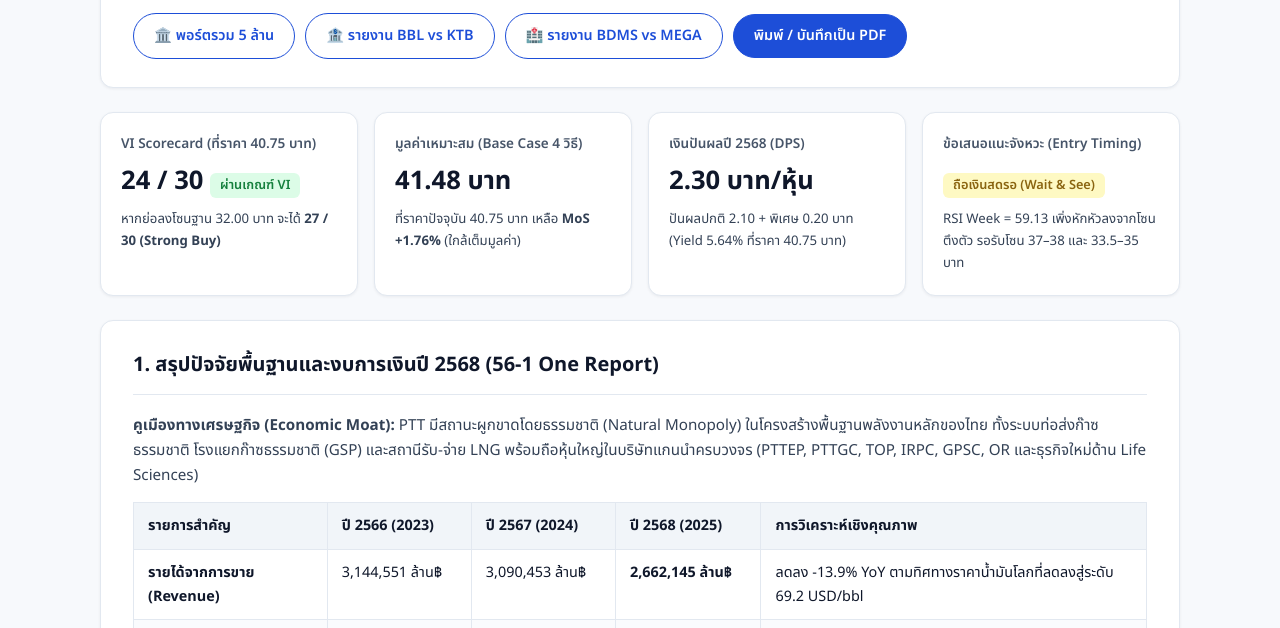
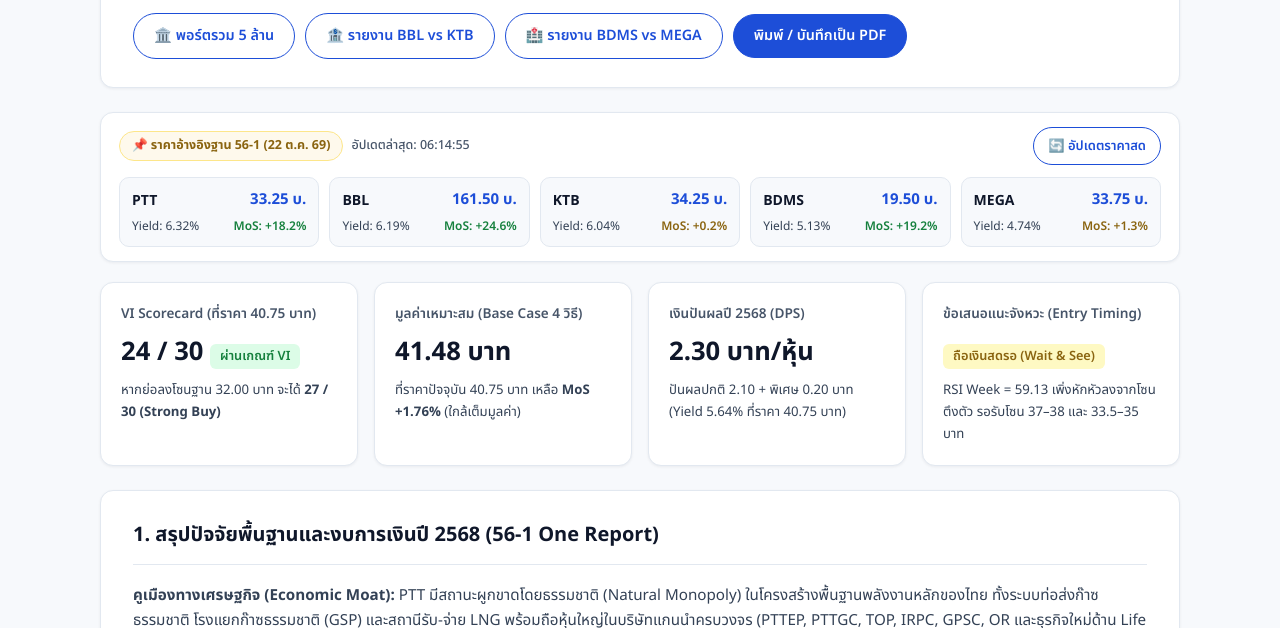
Before and after one commit to supasiao7896TH/THAI-VI-PORTFOLIO, a plain HTML site: page reports/01_Energy_PTT_VI_Report.html in a window 1280 px wide. Shown: the part 172-800 px from the top of the page. Drawn offline with Linux system fonts and the light colour scheme; no server answers.

Commit message:
feat(pwa-cloudflare): add PWA manifest, service worker, Cloudflare live quote Worker API, and GitHub Actions auto-deploy

```diff
--- /dev/null
+++ b/pwa-live.js
@@ -0,0 +1,223 @@
+(function () {
+  const BASELINE_QUOTES = {
+    PTT:  { code: 'PTT',  price: 33.25, change: 0, changePct: 0, fairValue: 40.66, totalDps: 2.10, normalDps: 1.90, eps: 3.15,  bvps: 39.96 },
+    BBL:  { code: 'BBL',  price: 161.50, change: 0, changePct: 0, fairValue: 214.08, totalDps: 10.00, normalDps: 10.00, eps: 24.11, bvps: 303.40 },
+    KTB:  { code: 'KTB',  price: 34.25, change: 0, changePct: 0, fairValue: 34.33, totalDps: 2.07, normalDps: 1.47, eps: 3.45,  bvps: 32.72 },
+    BDMS: { code: 'BDMS', price: 19.50, change: 0, changePct: 0, fairValue: 24.13, totalDps: 1.00, normalDps: 0.75, eps: 1.00,  bvps: 6.66 },
+    MEGA: { code: 'MEGA', price: 33.75, change: 0, changePct: 0, fairValue: 34.20, totalDps: 1.60, normalDps: 1.60, eps: 2.19,  bvps: 11.72 }
+  };
+
+  let deferredInstallPrompt = null;
+
+  // 1. Register Service Worker for PWA
+  if ('serviceWorker' in navigator && (location.protocol === 'https:' || location.hostname === 'localhost')) {
+    window.addEventListener('load', () => {
+      navigator.serviceWorker.register('/sw.js').catch(() => {});
+    });
+  }
+
+  // 2. Inject Live Ticker & PWA Install Bar at the top of .container
+  function createLiveBar() {
+    const container = document.querySelector('.container');
+    if (!container || document.getElementById('viLiveBar')) return;
+
+    const bar = document.createElement('div');
+    bar.id = 'viLiveBar';
+    bar.className = 'no-print';
+    bar.style.cssText = [
+      'background-color: #FFFFFF',
+      'border: 1px solid #E2E8F0',
+      'border-radius: 13px',
+      'box-shadow: 0 1px 3px rgba(15, 23, 42, 0.06)',
+      'padding: 14px 18px',
+      'margin-bottom: 20px'
+    ].join(';');
+
+    const topRow = document.createElement('div');
+    topRow.style.cssText = 'display:flex;flex-wrap:wrap;justify-content:space-between;align-items:center;gap:10px;margin-bottom:12px;';
+
+    const statusLeft = document.createElement('div');
+    statusLeft.style.cssText = 'display:flex;align-items:center;gap:8px;flex-wrap:wrap;';
+
+    const statusBadge = document.createElement('span');
+    statusBadge.id = 'viLiveStatusBadge';
+    statusBadge.style.cssText = 'display:inline-block;padding:4px 12px;border-radius:999px;font-size:12.5px;font-weight:700;background:#ECFDF5;color:#15803D;border:1px solid #A7F3D0;';
+    statusBadge.textContent = '🟢 กำลังเช็คราคาตลาดสด (Cloudflare Live)...';
+
+    const timeLabel = document.createElement('span');
+    timeLabel.id = 'viLiveTimeLabel';
+    timeLabel.style.cssText = 'font-size:12.5px;color:#475569;font-weight:500;';
+    timeLabel.textContent = '';
+
+    statusLeft.appendChild(statusBadge);
+    statusLeft.appendChild(timeLabel);
+
+    const actionsRight = document.createElement('div');
+    actionsRight.style.cssText = 'display:flex;align-items:center;gap:8px;flex-wrap:wrap;';
+
+    const refreshBtn = document.createElement('button');
+    refreshBtn.type = 'button';
+    refreshBtn.setAttribute('aria-label', 'อัปเดตราคาหุ้นล่าสุด');
+    refreshBtn.style.cssText = 'min-height:38px;padding:0 14px;border-radius:999px;border:1px solid #1D4ED8;background:#FFFFFF;color:#1D4ED8;font-family:inherit;font-size:13px;font-weight:600;cursor:pointer;';
+    refreshBtn.textContent = '🔄 อัปเดตราคาสด';
+    refreshBtn.addEventListener('click', () => fetchAndRenderQuotes(true));
+
+    const installBtn = document.createElement('button');
+    installBtn.id = 'viPwaInstallBtn';
+    installBtn.type = 'button';
+    installBtn.setAttribute('aria-label', 'ติดตั้งแอปลงเครื่อง');
+    installBtn.style.cssText = 'display:none;min-height:38px;padding:0 14px;border-radius:999px;border:1px solid #1D4ED8;background:#1D4ED8;color:#FFFFFF;font-family:inherit;font-size:13px;font-weight:600;cursor:pointer;';
+    installBtn.textContent = '📲 ติดตั้งแอป (PWA)';
+    installBtn.addEventListener('click', async () => {
+      if (!deferredInstallPrompt) return;
+      deferredInstallPrompt.prompt();
+      await deferredInstallPrompt.userChoice;
+      deferredInstallPrompt = null;
+      installBtn.style.display = 'none';
+    });
+
+    actionsRight.appendChild(refreshBtn);
+    actionsRight.appendChild(installBtn);
+
+    topRow.appendChild(statusLeft);
+    topRow.appendChild(actionsRight);
+
+    const tickerGrid = document.createElement('div');
+    tickerGrid.id = 'viLiveTickerGrid';
+    tickerGrid.style.cssText = 'display:grid;grid-template-columns:repeat(auto-fit,minmax(195px,1fr));gap:10px;';
+
+    bar.appendChild(topRow);
+    bar.appendChild(tickerGrid);
+
+    const topbar = container.querySelector('.topbar, .report-header');
+    if (topbar && topbar.nextSibling) {
+      container.insertBefore(bar, topbar.nextSibling);
+    } else {
+      container.insertBefore(bar, container.firstChild);
+    }
+  }
+
+  function renderTickerCards(quotesMap, isLive, updatedAtStr) {
+    const grid = document.getElementById('viLiveTickerGrid');
+    const badge = document.getElementById('viLiveStatusBadge');
+    const timeLabel = document.getElementById('viLiveTimeLabel');
+    if (!grid) return;
+
+    while (grid.firstChild) grid.removeChild(grid.firstChild);
+
+    if (badge) {
+      if (isLive) {
+        badge.style.background = '#ECFDF5';
+        badge.style.color = '#15803D';
+        badge.style.borderColor = '#A7F3D0';
+        badge.textContent = '🟢 Online: ราคาตลาดสด (SET Live)';
+      } else {
+        badge.style.background = '#FEF9EC';
+        badge.style.color = '#8A6410';
+        badge.style.borderColor = '#FDE68A';
+        badge.textContent = '📌 ราคาอ้างอิงฐาน 56-1 (22 ต.ค. 69)';
+      }
+    }
+
+    if (timeLabel && updatedAtStr) {
+      try {
+        const dt = new Date(updatedAtStr);
+        timeLabel.textContent = 'อัปเดตล่าสุด: ' + dt.toLocaleTimeString('th-TH', { hour: '2-digit', minute: '2-digit', second: '2-digit' });
+      } catch (_e) {
+        timeLabel.textContent = '';
+      }
+    }
+
+    ['PTT', 'BBL', 'KTB', 'BDMS', 'MEGA'].forEach((code) => {
+      const base = BASELINE_QUOTES[code];
+      const q = quotesMap[code] || base;
+      const price = Number(q.price) || base.price;
+      const changePct = Number(q.changePct) || 0;
+      const grossYield = ((base.totalDps / price) * 100).toFixed(2);
+      const mosPct = (((base.fairValue - price) / base.fairValue) * 100).toFixed(1);
+
+      const card = document.createElement('div');
+      card.style.cssText = 'background:#F7F9FC;border:1px solid #E2E8F0;border-radius:10px;padding:10px 12px;';
+
+      const row1 = document.createElement('div');
+      row1.style.cssText = 'display:flex;justify-content:space-between;align-items:center;margin-bottom:4px;';
+
+      const sym = document.createElement('strong');
+      sym.style.cssText = 'font-size:14px;color:#0F172A;';
+      sym.textContent = code;
+
+      const priceSpan = document.createElement('span');
+      priceSpan.style.cssText = 'font-size:15px;font-weight:700;color:#1D4ED8;';
+      const sign = changePct > 0 ? '+' : '';
+      priceSpan.textContent = price.toFixed(2) + ' บ.' + (changePct !== 0 ? ' (' + sign + changePct.toFixed(2) + '%)' : '');
+
+      row1.appendChild(sym);
+      row1.appendChild(priceSpan);
+
+      const row2 = document.createElement('div');
+      row2.style.cssText = 'font-size:12px;color:#334155;display:flex;justify-content:space-between;';
+
+      const yieldSpan = document.createElement('span');
+      yieldSpan.textContent = 'Yield: ' + grossYield + '%';
+
+      const mosSpan = document.createElement('span');
+      mosSpan.style.fontWeight = '600';
+      mosSpan.style.color = Number(mosPct) >= 15 ? '#15803D' : '#8A6410';
+      mosSpan.textContent = 'MoS: ' + (Number(mosPct) > 0 ? '+' : '') + mosPct + '%';
+
+      row2.appendChild(yieldSpan);
+      row2.appendChild(mosSpan);
+
+      card.appendChild(row1);
+      card.appendChild(row2);
+      grid.appendChild(card);
+
+      // Update Master Portfolio Simulator if present on page
+      if (typeof window.PORTFOLIO_STOCKS !== 'undefined' && Array.isArray(window.PORTFOLIO_STOCKS)) {
+        const targetStock = window.PORTFOLIO_STOCKS.find((s) => s.code === code);
+        if (targetStock) {
+          targetStock.currentPrice = price;
+        }
+      }
+    });
+
+    if (typeof window.renderPortfolio === 'function') {
+      window.renderPortfolio();
+    }
+  }
+
+  async function fetchAndRenderQuotes() {
+    try {
+      const res = await fetch('/api/quotes', { cache: 'no-store' });
+      if (!res.ok) throw new Error('API not available');
+      const data = await res.json();
+      if (data && data.ok && data.quotes) {
+        const anyLive = Object.values(data.quotes).some((q) => q.source === 'live-yahoo');
+        renderTickerCards(data.quotes, anyLive, data.updatedAt);
+        return;
+      }
+    } catch (_err) {
+      // Fallback to baseline quotes when viewing via file:// or GitHub Pages without Worker
+    }
+    renderTickerCards(BASELINE_QUOTES, false, new Date().toISOString());
+  }
+
+  window.addEventListener('beforeinstallprompt', (e) => {
+    e.preventDefault();
+    deferredInstallPrompt = e;
+    const btn = document.getElementById('viPwaInstallBtn');
+    if (btn) btn.style.display = 'inline-flex';
+  });
+
+  if (document.readyState === 'loading') {
+    document.addEventListener('DOMContentLoaded', () => {
+      createLiveBar();
+      fetchAndRenderQuotes();
+      setInterval(fetchAndRenderQuotes, 60000);
+    });
+  } else {
+    createLiveBar();
+    fetchAndRenderQuotes();
+    setInterval(fetchAndRenderQuotes, 60000);
+  }
+})();
--- a/reports/01_Energy_PTT_VI_Report.html
+++ b/reports/01_Energy_PTT_VI_Report.html
@@ -3,6 +3,10 @@
 <head>
   <meta charset="UTF-8">
   <meta name="viewport" content="width=device-width, initial-scale=1.0">
+  <meta name="theme-color" content="#1D4ED8">
+  <link rel="manifest" href="../manifest.json">
+  <link rel="icon" href="../icons/icon.svg" type="image/svg+xml">
+  <script src="../pwa-live.js" defer></script>
   <title>รายงานวิเคราะห์หุ้น PTT (VI Analysis &amp; Entry Timing) — Supasit.A Studio</title>
   <link rel="preconnect" href="https://fonts.googleapis.com">
   <link rel="preconnect" href="https://fonts.gstatic.com" crossorigin>
```
Also changed, not shown: index.html (+3 -0 lines), reports/00_Master_Portfolio_5M_Blueprint.html (+6 -0 lines), reports/02_Bank_BBL_vs_KTB_VI_Report.html (+4 -0 lines), reports/03_Health_BDMS_vs_MEGA_VI_Report.html (+4 -0 lines), sw.js (added, +55 -0 lines), worker.js (added, +104 -0 lines), icons/icon.svg (added), manifest.json (added), 3 other files.
